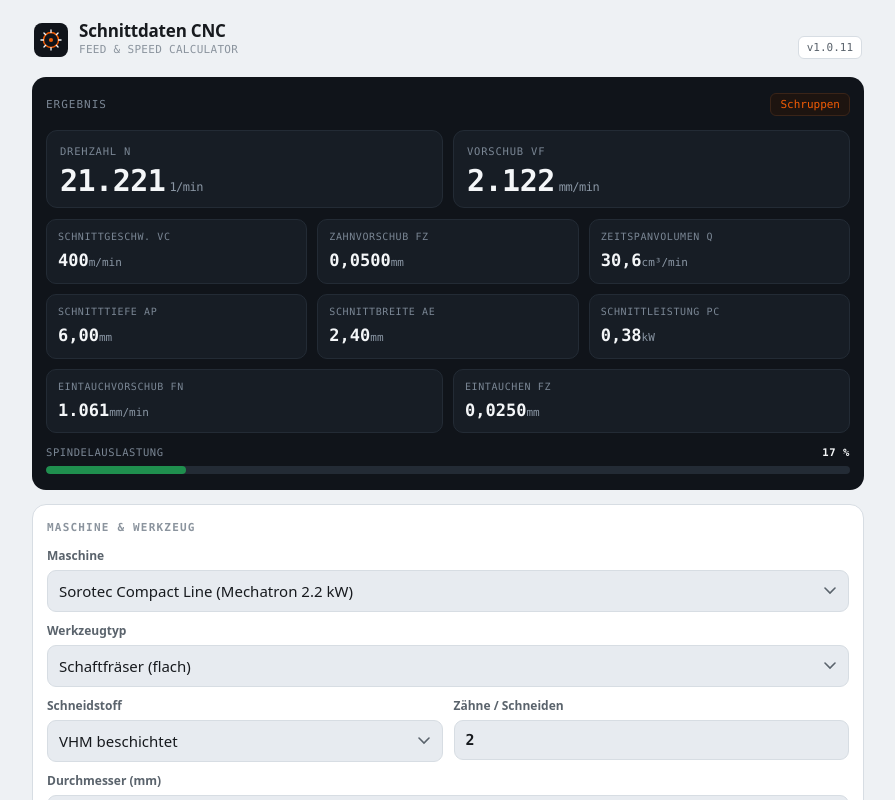
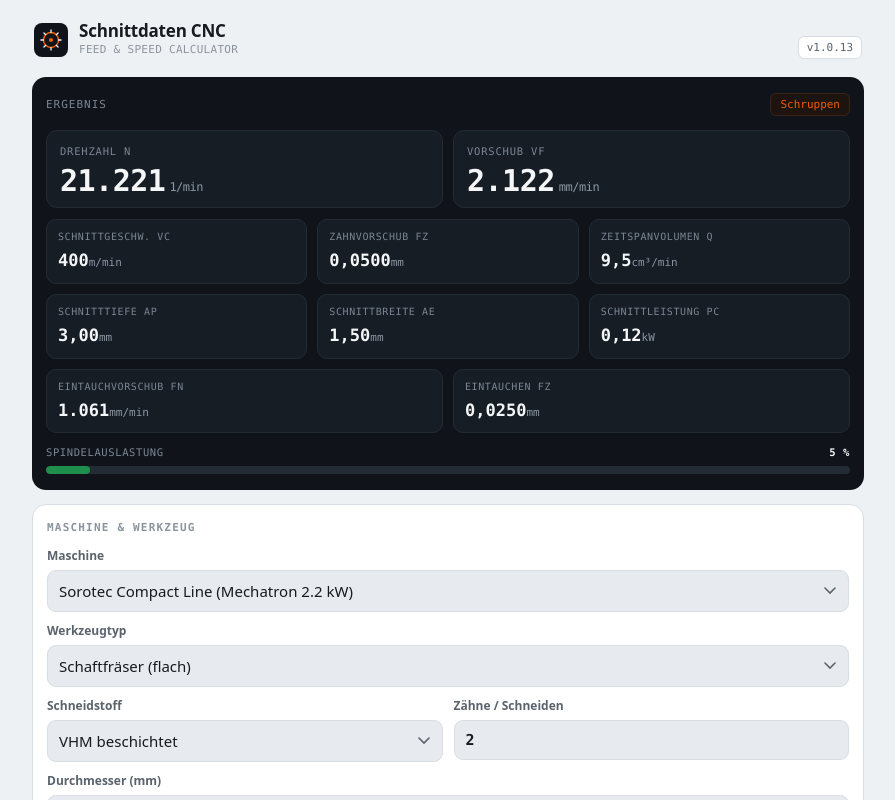
Before and after one commit to gringono/schnittdaten-cnc, a plain HTML site: page index.html in a window 1280 px wide. Shown: the top 800 px of the page, without its empty margins (192-1087 px from the left). Drawn offline with Linux system fonts and the light colour scheme.

Commit message:
Add files via upload

```diff
--- a/index.html
+++ b/index.html
@@ -270,7 +270,7 @@ input:disabled{opacity:.6;cursor:not-allowed;background:var(--field);color:var(-
 
 <script>
 "use strict";
-const VERSION="1.0.11";
+const VERSION="1.0.13";
 document.getElementById("ver").textContent="v"+VERSION;
 document.getElementById("vfoot").textContent="v"+VERSION;
 
@@ -308,10 +308,10 @@ const TOOLTYPE = {
   bohrer: { fz:1.00, label:"Bohrer", drill:true },
 };
 const MACHINES = {
-  sorotec:  { nmin:6000,  nmax:24000, vfmax:5000,  power:2.2, label:"Sorotec Compact Line (Mechatron 2.2 kW)" },
-  kress:    { nmin:10000, nmax:25000, vfmax:3000,  power:1.05,label:"Hobby-Portal (Kress / AMB 1050 FME)" },
-  industrie:{ nmin:100,   nmax:18000, vfmax:15000, power:7.5, label:"Industrie-Bearbeitungszentrum" },
-  generic:  { nmin:1,     nmax:60000, vfmax:20000, power:99,  label:"Generisch / unbegrenzt" },
+  sorotec:  { nmin:6000,  nmax:24000, vfmax:5000,  power:2.2, rig:0.50, aeFac:0.25, label:"Sorotec Compact Line (Mechatron 2.2 kW)" },
+  kress:    { nmin:10000, nmax:25000, vfmax:3000,  power:1.05,rig:0.35, aeFac:0.20, label:"Hobby-Portal (Kress / AMB 1050 FME)" },
+  industrie:{ nmin:100,   nmax:18000, vfmax:15000, power:7.5, rig:1.00, aeFac:0.40, label:"Industrie-Bearbeitungszentrum" },
+  generic:  { nmin:1,     nmax:60000, vfmax:20000, power:99,  rig:1.00, aeFac:0.40, label:"Generisch / unbegrenzt" },
 };
 
 /* ---------- Engine (getestet) ---------- */
@@ -342,7 +342,7 @@ function compute(p){
       ae=0.70*d;
       ap=p.finish?0.5:2.0;
     }else if(p.finish){ ae=0.10*d; ap=1.5*d; }
-    else { ae=0.40*d; ap=1.0*d; }
+    else { ae=mc.aeFac*d; ap=1.0*d*mc.rig; }
     if(p.apOverride!=null && !isNaN(p.apOverride) && p.apOverride>=0) ap=p.apOverride;
     if(p.aeOverride!=null && !isNaN(p.aeOverride) && p.aeOverride>=0) ae=p.aeOverride;
   }
```
